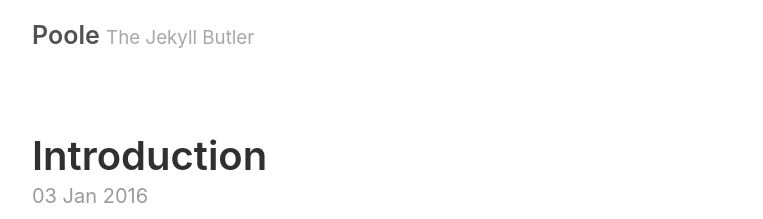
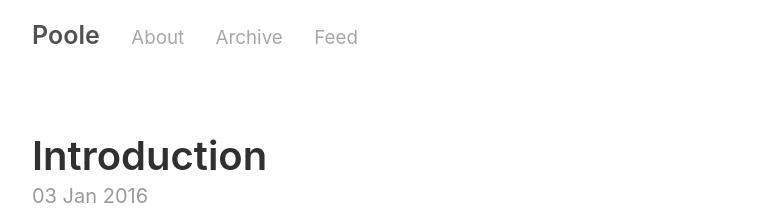
Before and after one commit to egctong/egctong.github.io, a Jekyll site: the page built from index.html, in a window 1280 px wide. Shown: the top 219 px of the page, without its empty margins (258-1021 px from the left). Built offline with Jekyll 4.4.1, drawn with Linux system fonts in a browser that asks for light colours; the list of posts is cut into pages by our own code.

Commit message:
modified poole

```diff
--- a/_config.yml
+++ b/_config.yml
@@ -30,3 +30,9 @@ github:
 gems:
   - jekyll-paginate
   - jekyll-gist
+
+#header
+pages_list:
+  About: '/about'
+  Archive: '/archive'
+  Feed: '/atom.xml'
--- a/_layouts/default.html
+++ b/_layouts/default.html
@@ -2,14 +2,19 @@
 <html lang="en">
 
   {% include head.html %}
+  {% include google_analytics.html %}
+
 
   <body>
 
     <div class="container content">
       <header class="masthead">
         <h3 class="masthead-title">
-          <a href="{{ site.baseurl }}/" title="Home">{{ site.title }}</a>
-          <small>{{ site.tagline }}</small>
+          <a href="/" title="Home">{{ site.title }}</a>
+          {% for page in site.pages_list %}
+            &nbsp;&nbsp;&nbsp;
+            <small><a href="{{ page[1]  }}">{{ page[0] }}</a></small>
+          {% endfor %}
         </h3>
       </header>
 
```
Also changed, not shown: _includes/google_analytics.html (added, +9 -0 lines), blog.md (added, +10 -0 lines), 1 other file.
